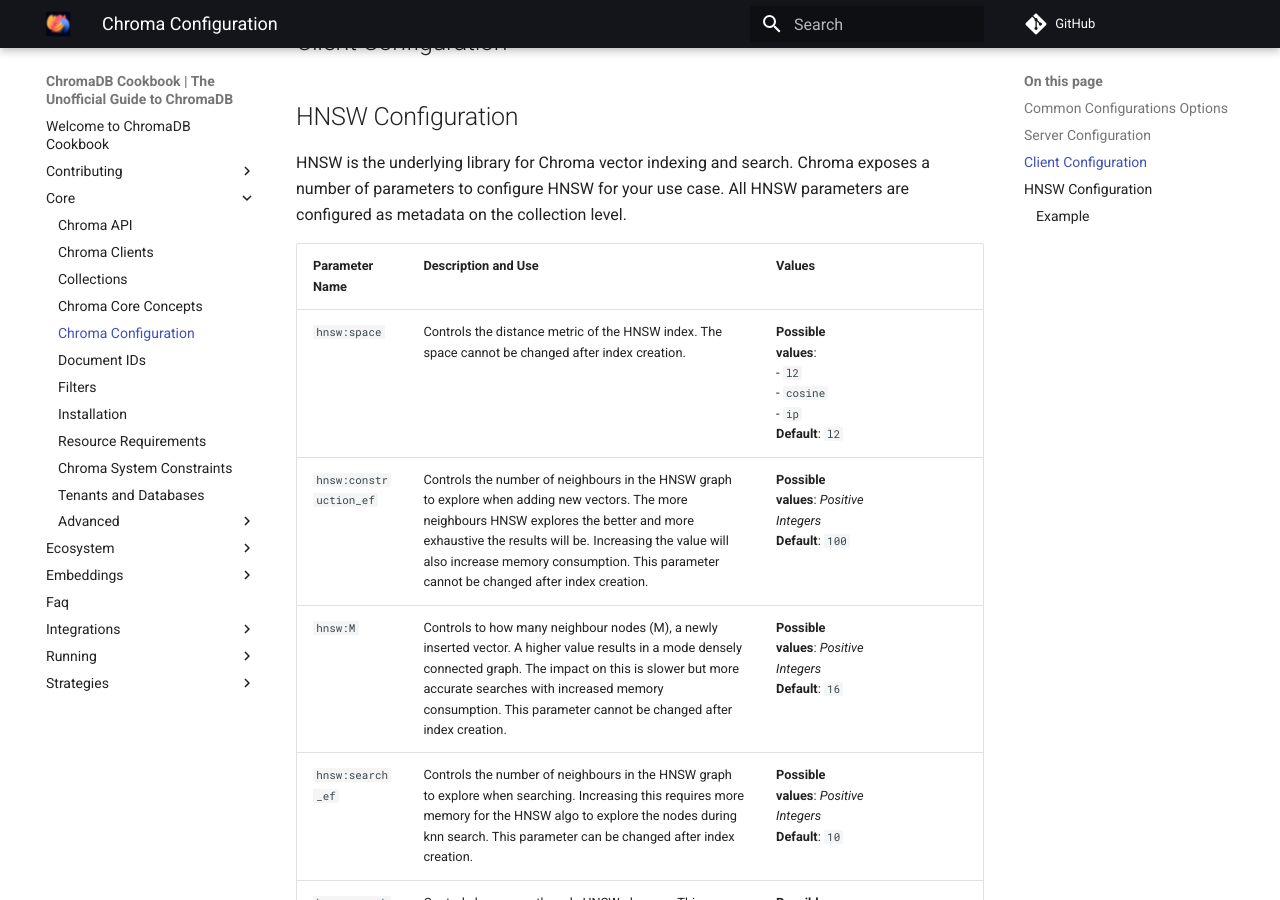
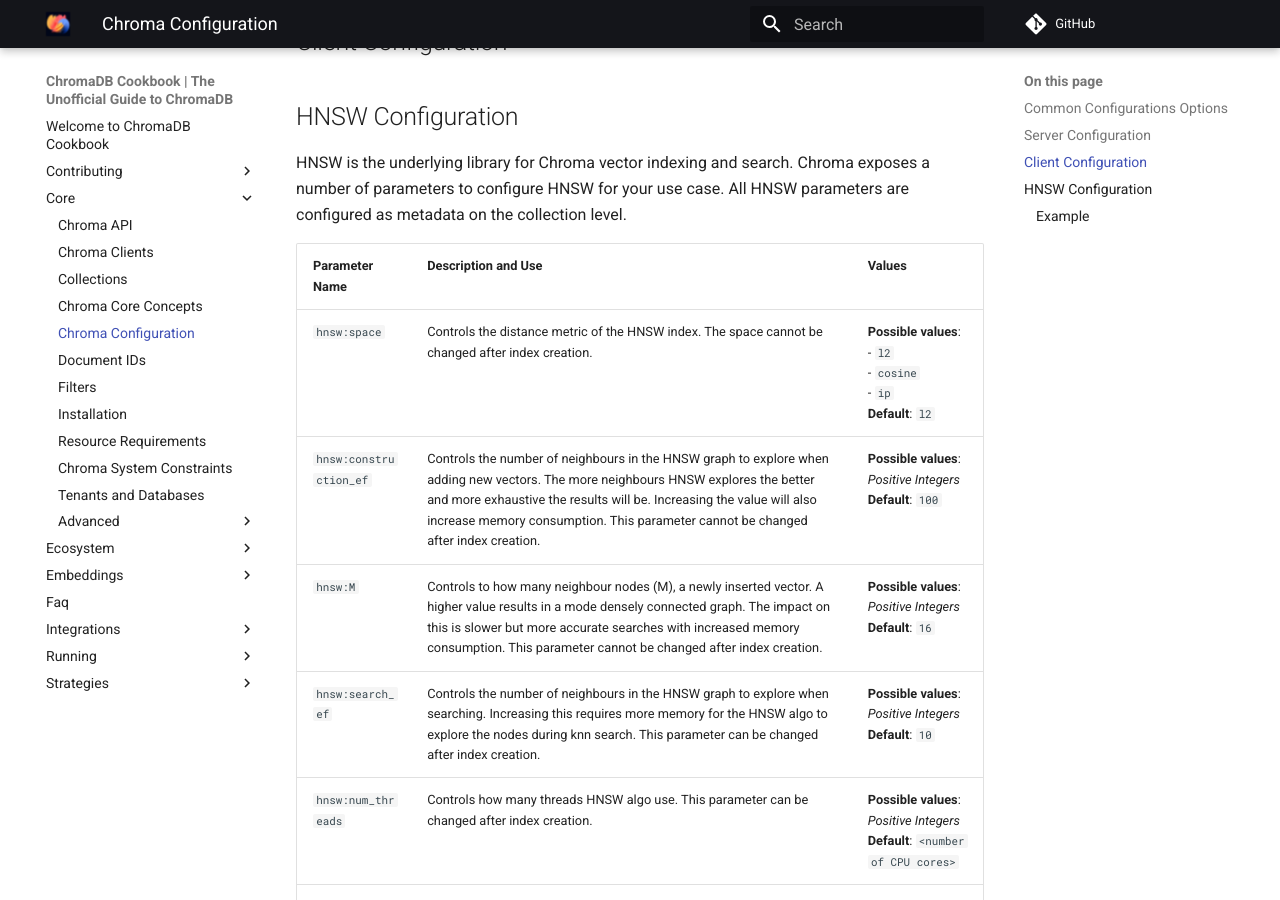
Before and after one commit to amikos-tech/chroma-cookbook, an MkDocs documentation site: the page built from docs/core/configuration.md, in a window 1280 px wide and 900 px high, scrolled down 429 px. Built offline with MkDocs 1.6.1 and Material for MkDocs 9.7.7, drawn with Linux system fonts in a browser that asks for light colours; comment, search, counter and statistics services are not loaded.

Commit message:
chore: Config clean up

```diff
--- a/docs/core/configuration.md
+++ b/docs/core/configuration.md
@@ -15,16 +15,16 @@
 HNSW is the underlying library for Chroma vector indexing and search. Chroma exposes a number of parameters to configure
 HNSW for your use case. All HNSW parameters are configured as metadata on the collection level.
 
-| Parameter Name         | Description and Use                                                                                                                                                                                                                                                                              | Values                                                                              |   |
-|------------------------|--------------------------------------------------------------------------------------------------------------------------------------------------------------------------------------------------------------------------------------------------------------------------------------------------|-------------------------------------------------------------------------------------|---|
-| `hnsw:space`           | Controls the distance metric of the HNSW index. The space cannot be changed after index creation.                                                                                                                                                                                                | **Possible values**:<br/> - `l2`<br/> - `cosine`<br/> - `ip` <br/>**Default**: `l2` |   |
-| `hnsw:construction_ef` | Controls the number of neighbours in the HNSW graph to explore when adding new vectors. The more neighbours HNSW explores the better and more exhaustive the results will be. Increasing the value will also increase memory consumption. This parameter cannot be changed after index creation. | **Possible values**: _Positive Integers_<br/>**Default**: `100`                     |   |
-| `hnsw:M`               | Controls to how many neighbour nodes (M), a newly inserted vector. A higher value results in a mode densely connected graph. The impact on this is slower but more accurate searches with increased memory consumption. This parameter cannot be changed after index creation.                   | **Possible values**: _Positive Integers_<br/>**Default**: `16`                      |   |
-| `hnsw:search_ef`       | Controls the number of neighbours in the HNSW graph to explore when searching. Increasing this requires more memory for the HNSW algo to explore the nodes during knn search. This parameter can be changed after index creation.                                                                | **Possible values**: _Positive Integers_<br/>**Default**: `10`                      |   |
-| `hnsw:num_threads`     | Controls how many threads HNSW algo use. This parameter can be changed after index creation.                                                                                                                                                                                                     | **Possible values**: _Positive Integers_<br/>**Default**: `<number of CPU cores>`   |   |
-| `hnsw:resize_factor`   | Controls the rate of growth of the graph (e.g. how many node capacity will be added) whenever the current graph capacity is reached. This parameter can be changed after index creation.                                                                                                         | **Possible values**: _Positive Floating Point_<br/>**Default**: `1.2`               |   |
-| `hnsw:batch_size`      | Controls the size of the Bruteforce (in-memory) index. Once this threshold is crossed vectors from BF gets transferred to HNSW index. This value can be changed after index creation. The value must be less than `hnsw:sync_threshold`.                                                         | **Possible values**: _Positive Integers_<br/>**Default**: `100`                     |   |
-| `hnsw:sync_threshold`  | Controls the threshold when using HNSW index is written to disk.                                                                                                                                                                                                                                 | **Possible values**: _Positive Integers_<br/>**Default**: `1000`                    |   |
+| Parameter Name         | Description and Use                                                                                                                                                                                                                                                                              | Values                                                                              |
+|------------------------|--------------------------------------------------------------------------------------------------------------------------------------------------------------------------------------------------------------------------------------------------------------------------------------------------|-------------------------------------------------------------------------------------|
+| `hnsw:space`           | Controls the distance metric of the HNSW index. The space cannot be changed after index creation.                                                                                                                                                                                                | **Possible values**:<br/> - `l2`<br/> - `cosine`<br/> - `ip` <br/>**Default**: `l2` |
+| `hnsw:construction_ef` | Controls the number of neighbours in the HNSW graph to explore when adding new vectors. The more neighbours HNSW explores the better and more exhaustive the results will be. Increasing the value will also increase memory consumption. This parameter cannot be changed after index creation. | **Possible values**: _Positive Integers_<br/>**Default**: `100`                     |
+| `hnsw:M`               | Controls to how many neighbour nodes (M), a newly inserted vector. A higher value results in a mode densely connected graph. The impact on this is slower but more accurate searches with increased memory consumption. This parameter cannot be changed after index creation.                   | **Possible values**: _Positive Integers_<br/>**Default**: `16`                      |
+| `hnsw:search_ef`       | Controls the number of neighbours in the HNSW graph to explore when searching. Increasing this requires more memory for the HNSW algo to explore the nodes during knn search. This parameter can be changed after index creation.                                                                | **Possible values**: _Positive Integers_<br/>**Default**: `10`                      |
+| `hnsw:num_threads`     | Controls how many threads HNSW algo use. This parameter can be changed after index creation.                                                                                                                                                                                                     | **Possible values**: _Positive Integers_<br/>**Default**: `<number of CPU cores>`   |
+| `hnsw:resize_factor`   | Controls the rate of growth of the graph (e.g. how many node capacity will be added) whenever the current graph capacity is reached. This parameter can be changed after index creation.                                                                                                         | **Possible values**: _Positive Floating Point_<br/>**Default**: `1.2`               |
+| `hnsw:batch_size`      | Controls the size of the Bruteforce (in-memory) index. Once this threshold is crossed vectors from BF gets transferred to HNSW index. This value can be changed after index creation. The value must be less than `hnsw:sync_threshold`.                                                         | **Possible values**: _Positive Integers_<br/>**Default**: `100`                     |
+| `hnsw:sync_threshold`  | Controls the threshold when using HNSW index is written to disk.                                                                                                                                                                                                                                 | **Possible values**: _Positive Integers_<br/>**Default**: `1000`                    |
 
 !!! tip "Changing HNSW parameters"
 
```
